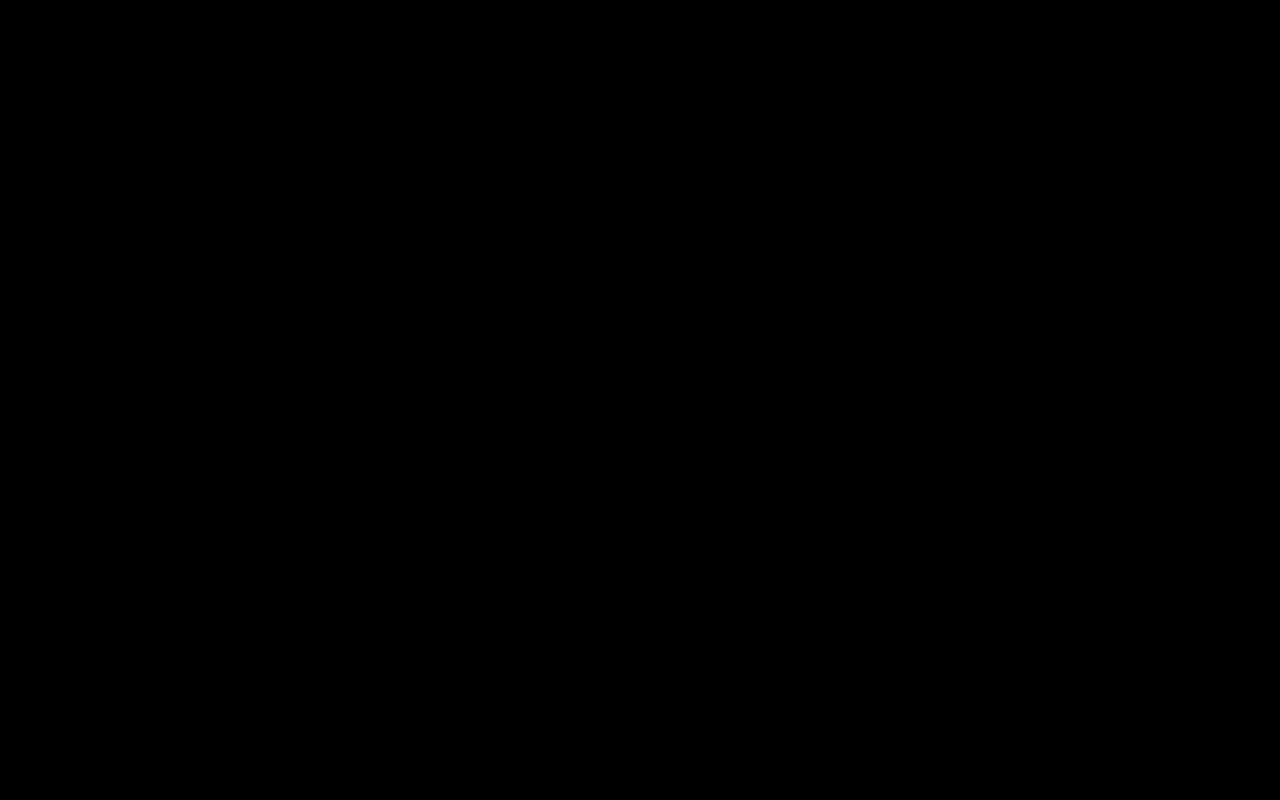
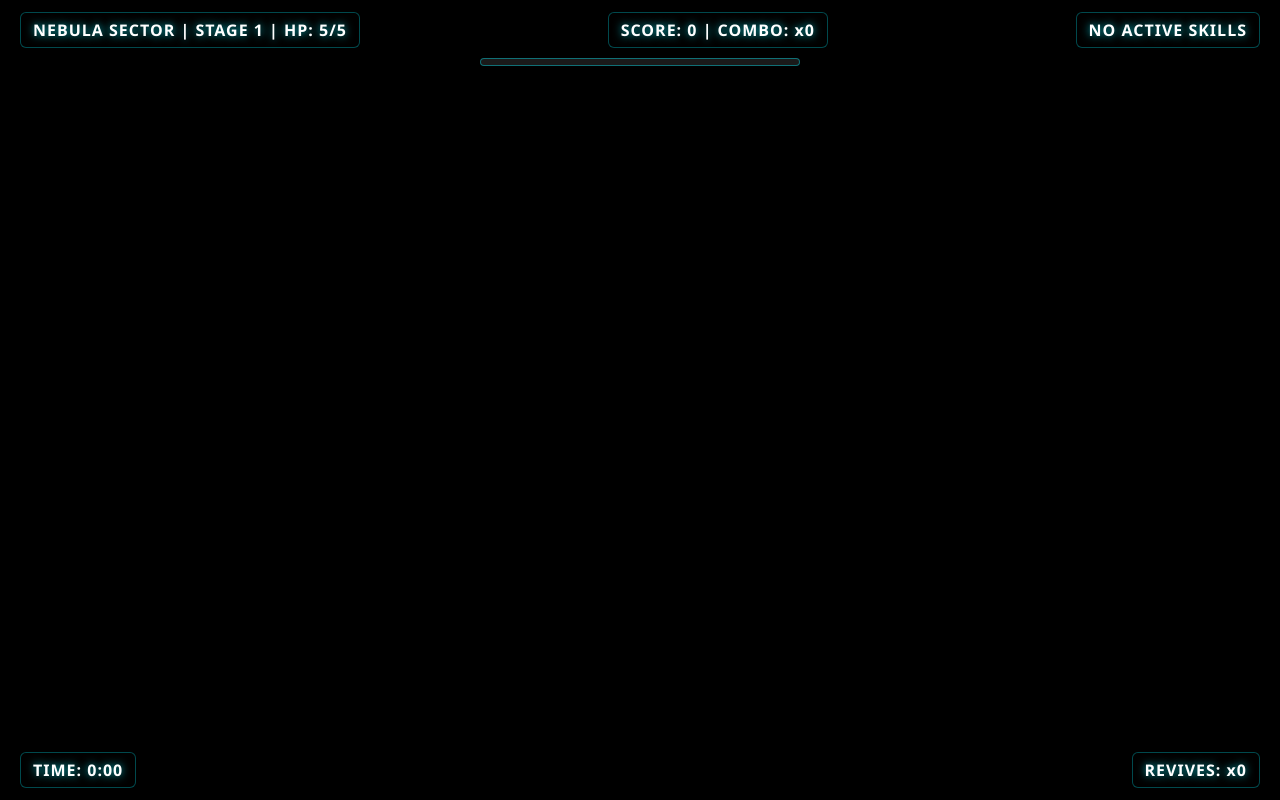
Before and after one commit to Zweld/galactic-survivor, a plain HTML site: page index.html in a window 1280 px wide. Drawn offline with Linux system fonts and the light colour scheme.

Commit message:
feat: add canvas and HUD elements

```diff
--- a/index.html
+++ b/index.html
@@ -87,3 +87,19 @@
 <base target="_blank">
 </head>
 <body>
+
+    <canvas id="gameCanvas"></canvas>
+
+    <!-- HUD -->
+     <div id="hud">
+        <div id="hud-left" class="hud-text">NEBULA SECTOR | STAGE 1 | HP: 5/5</div>
+        <div id="hud-center" class="hud-text">SCORE: 0 | COMBO: x0</div>
+        <div id="hud-right" class="hud-text">NO ACTIVE SKILLS</div>
+    </div>
+    <div id="stage-bar-container">
+    <div id="stage-bar"></div>
+    </div>
+    <div id="hud-bottom">
+        <div id="hud-time" class="hud-text">TIME: 0:00</div>
+        <div id="hud-revives" class="hud-text">REVIVES: x0</div>
+        </div>
```
